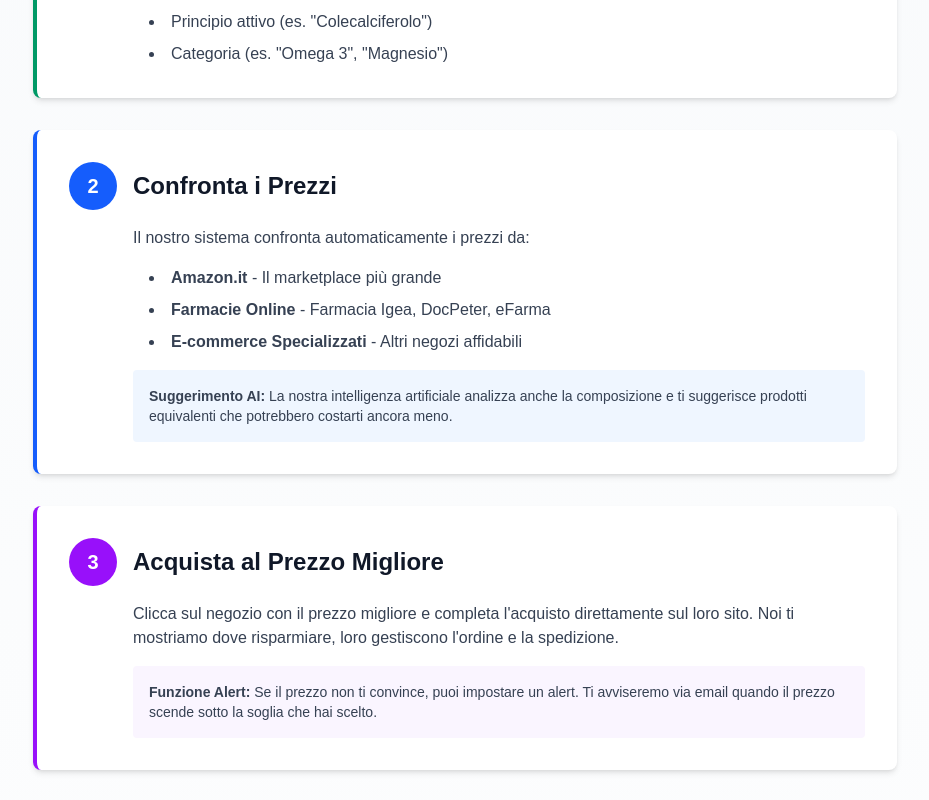
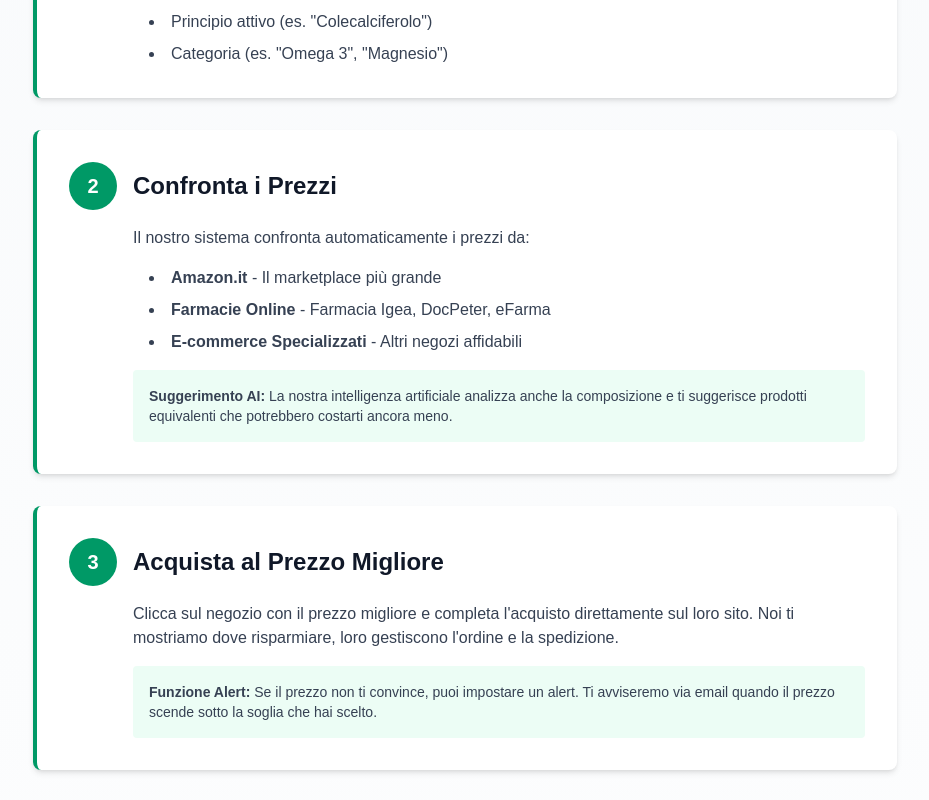
Before and after one commit to moonswolf/trovaintegatori, a Next.js app: page /come-funziona in a window 1280 px wide. Shown: the part 480-1280 px from the top of the page, without its empty margins (175-1104 px from the left). Built offline with nearby package versions, Linux system fonts and the light colour scheme.

Commit message:
fix: uniform step colors on come-funziona, spacing between buttons on product page

```diff
--- a/app/come-funziona/page.tsx
+++ b/app/come-funziona/page.tsx
@@ -31,7 +31,7 @@ export default function ComeFunziona() {
         {/* Step 1 */}
         <div className="bg-white rounded-lg shadow-md p-8 mb-8 border-l-4 border-emerald-600">
           <div className="flex items-center mb-4">
-            <div className="bg-emerald-600 text-white w-12 h-12 rounded-full flex items-center justify-center text-xl font-bold mr-4">
+            <div className="bg-emerald-600 text-white w-12 h-12 min-w-[3rem] rounded-full flex items-center justify-center text-xl font-bold mr-4">
               1
             </div>
             <h2 className="text-2xl font-bold text-gray-900">Cerca il Tuo Integratore</h2>
@@ -40,16 +40,16 @@ export default function ComeFunziona() {
             Usa la barra di ricerca per trovare l'integratore che ti interessa. Puoi cercare per:
           </p>
           <ul className="list-disc list-inside text-gray-700 ml-20 space-y-2">
-            <li>Nome del prodotto (es. "Vitamina D3")</li>
-            <li>Principio attivo (es. "Colecalciferolo")</li>
-            <li>Categoria (es. "Omega 3", "Magnesio")</li>
+            <li>Nome del prodotto (es. &quot;Vitamina D3&quot;)</li>
+            <li>Principio attivo (es. &quot;Colecalciferolo&quot;)</li>
+            <li>Categoria (es. &quot;Omega 3&quot;, &quot;Magnesio&quot;)</li>
           </ul>
         </div>
 
         {/* Step 2 */}
-        <div className="bg-white rounded-lg shadow-md p-8 mb-8 border-l-4 border-blue-600">
+        <div className="bg-white rounded-lg shadow-md p-8 mb-8 border-l-4 border-emerald-600">
           <div className="flex items-center mb-4">
-            <div className="bg-blue-600 text-white w-12 h-12 rounded-full flex items-center justify-center text-xl font-bold mr-4">
+            <div className="bg-emerald-600 text-white w-12 h-12 min-w-[3rem] rounded-full flex items-center justify-center text-xl font-bold mr-4">
               2
             </div>
             <h2 className="text-2xl font-bold text-gray-900">Confronta i Prezzi</h2>
@@ -62,7 +62,7 @@ export default function ComeFunziona() {
             <li><strong>Farmacie Online</strong> - Farmacia Igea, DocPeter, eFarma</li>
             <li><strong>E-commerce Specializzati</strong> - Altri negozi affidabili</li>
           </ul>
-          <div className="bg-blue-50 rounded p-4 mt-4 ml-16">
+          <div className="bg-emerald-50 rounded p-4 mt-4 ml-16">
             <p className="text-sm text-gray-700">
               <strong>Suggerimento AI:</strong> La nostra intelligenza artificiale analizza anche la
               composizione e ti suggerisce prodotti equivalenti che potrebbero costarti ancora meno.
@@ -71,9 +71,9 @@ export default function ComeFunziona() {
         </div>
 
         {/* Step 3 */}
-        <div className="bg-white rounded-lg shadow-md p-8 mb-8 border-l-4 border-purple-600">
+        <div className="bg-white rounded-lg shadow-md p-8 mb-8 border-l-4 border-emerald-600">
           <div className="flex items-center mb-4">
-            <div className="bg-purple-600 text-white w-12 h-12 rounded-full flex items-center justify-center text-xl font-bold mr-4">
+            <div className="bg-emerald-600 text-white w-12 h-12 min-w-[3rem] rounded-full flex items-center justify-center text-xl font-bold mr-4">
               3
             </div>
             <h2 className="text-2xl font-bold text-gray-900">Acquista al Prezzo Migliore</h2>
@@ -82,7 +82,7 @@ export default function ComeFunziona() {
             Clicca sul negozio con il prezzo migliore e completa l'acquisto direttamente sul loro sito.
             Noi ti mostriamo dove risparmiare, loro gestiscono l'ordine e la spedizione.
           </p>
-          <div className="bg-purple-50 rounded p-4 mt-4 ml-16">
+          <div className="bg-emerald-50 rounded p-4 mt-4 ml-16">
             <p className="text-sm text-gray-700">
               <strong>Funzione Alert:</strong> Se il prezzo non ti convince, puoi impostare un alert.
               Ti avviseremo via email quando il prezzo scende sotto la soglia che hai scelto.
--- a/app/prodotto/[id]/page.tsx
+++ b/app/prodotto/[id]/page.tsx
@@ -209,7 +209,7 @@ export default async function ProductPage({ params }: ProductPageProps) {
                 >
                   Acquista su Amazon Italia
                 </AmazonButton>
-                <div className="mt-3">
+                <div className="mt-4">
                   <AddToCompareButton productId={product.id} variant="full" />
                 </div>
               </div>
```
